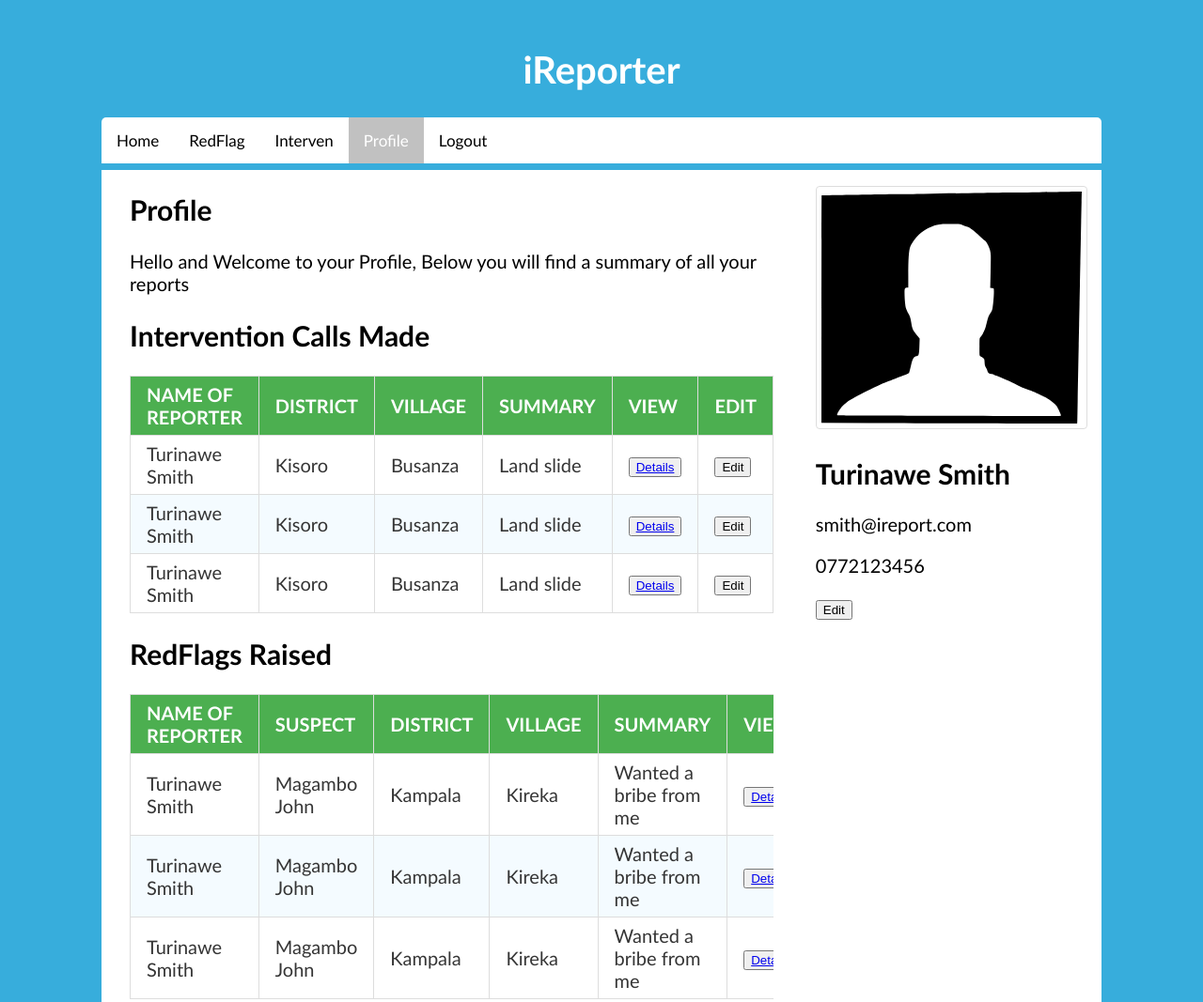
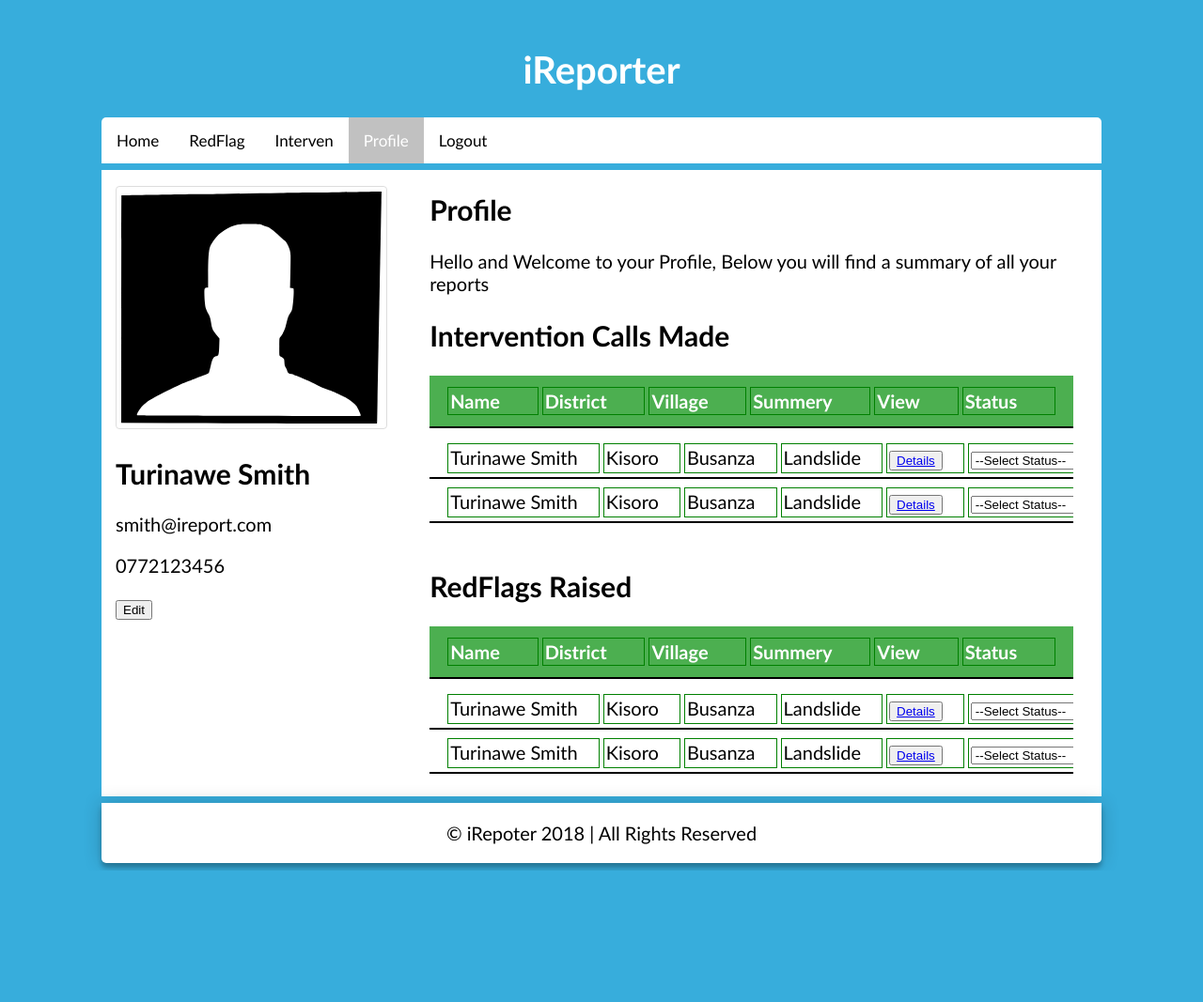
Before and after one commit to JamesMudidi/iReporter, a plain HTML site: page profile.html in a window 1280 px wide. Shown: the top 1067 px of the page at 94% size. After the commit the page ends 927 px from the top, so only its background shows below. Drawn offline with Linux system fonts and the light colour scheme.

Commit message:
Updated table responsiveness

```diff
--- a/css/main.css
+++ b/css/main.css
@@ -64,7 +64,7 @@ body {
 	padding: 0 1em;
 }
   .main {
-	width: 80%;
+	width: 100%;
     padding: 0 15px 0 15px;
   }
   .right {
@@ -294,101 +294,124 @@ img:hover {
 /*
  * Define the widths: play around with these to get a best fit.
  */
-@margin: 30px;
+
+@margin: 15px;
 @text-width: 180px;
-@num-width: 80px;
+@num-width: 180px;
 
 /*
  * Basic styles, good for a large display. Everything fits in
  * one row, no wrapping. All text based cells grow equally.
  */
 
-// Main container: initialize the flex, direction is row, no wrapping. width 100%
 .table-row {
-    display: flex;          display: -webkit-flex;
-    flex-direction: row;    -webkit-flex-direction: row;
-    flex-wrap: no-wrap;     -webkit-flex-wrap: no-wrap;
-    width: 100%;
-    padding-left: 15px;
-    padding-right: 15px;
+  display: flex;
+  display: -webkit-flex;
+  flex-direction: row;
+  -webkit-flex-direction: row;
+  flex-wrap: no-wrap;
+  -webkit-flex-wrap: no-wrap;
+  width: 100%;
+  padding-left: 15px;
+  padding-right: 15px;
 }
-
-// Wrappers around cells and other wrappers: flex, row
 .wrapper {
-  display: flex;           display: -webkit-flex;
-  flex-direction: row;     -webkit-flex-direction: row;
-  flex-grow: 0;            -webkit-flex-grow: 0;
+  display: flex;
+  display: -webkit-flex;
+  flex-direction: row;
+  -webkit-flex-direction: row;
+  flex-grow: 0;
+  -webkit-flex-grow: 0;
 }
-
-// Text cells and wrappers: grow equally when there is extra space
-.text-4, .text-2, .text {
-  flex-grow: 1;           -webkit-flex-grow: 1;
+.text-4,
+.text-2,
+.text {
+  flex-grow: 1;
+  -webkit-flex-grow: 1;
 }
-
-// Text cells: truncate and show ellipsis when not enough space
+.num-4,
+.num-2,
+.num {
+  flex-grow: 1;
+  -webkit-flex-grow: 1;
+}
 .text {
   overflow: hidden;
   white-space: nowrap;
   text-overflow: ellipsis;
   padding-right: 20px;
 }
-
-// Fix the minimum width of the leaf level cells
+.num {
+  overflow: hidden;
+  white-space: nowrap;
+  text-overflow: ellipsis;
+  padding-right: 20px;
+}
 .text {
-  width: @text-width;
+  width: 50%;
 }
-
 .num {
-  width: @num-width;
-  text-align: right;
+  width: 50%;
 }
-
 /*
  * Media queries: optimize for different screen widths.
  */
-
-// convenience mixin for setting wrapper styles vertical
-.vertical() {
-  // Let the wrapper flex vertically, so we get 2 rows
-  flex-direction: column;     -webkit-flex-direction: column;
-  // can't have the children grow, since this means vertical growth
-  div {
-    flex-grow: 0;  -webkit-flex-grow: 0;
-    // but let them grow horizontally, 100% to fill the wrapper
+@media all and (max-width: 1100px) {
+  .text-4,
+  .num-4 {
+    flex-direction: column;
+    -webkit-flex-direction: column;
+  }
+  .text-4 div,
+  .num-4 div {
+    flex-grow: 0;
+    -webkit-flex-grow: 0;
     width: 100%;
   }
+  .text-4 {
+    width: 100%;
+  }
+  .num-4 {
+    width: 100%;
+  }
+    .num {
+    text-align: right;
+  }
+
 }
+@media all and (max-width: 580px) {
+  .text-4,
+  .num-4 {
+    flex-direction: column;
+    -webkit-flex-direction: column;
+  }
+  .text-4 div,
+  .num-4 div {
+    flex-grow: 0;
+    -webkit-flex-grow: 0;
+    width: 100%;
+  }
+  .text-4 {
+    width: 100%;
+  }
+  .num-4 {
+    width: 100%;
+  }
+    .num {
+    text-align: right;
+  }
 
-// First break: when one row does not fit, make it 2 rows
-@media all and (max-width: (@margin*2 + @text-width*4 + @num-width*4)) {
-  // inner wrappers vertical
-  .text-2, .num-2 {
-    .vertical();
+}
+@media all and (max-width: 320px) {
+  .table-row {
+    flex-direction: column;
+    -webkit-flex-direction: column;
   }
-  // fix the widths of the inner level wrappers, else they take
-  // children's natural size
-  .text-2 { width: @text-width; }
-  .num-2  { width: @num-width;  }
-}
-
-// Second break: when two rows is not enough, make it four
-@media all and (max-width: (@margin*2 + @text-width*2 + @num-width*2)) {
-  // Outer wrappers also vertical
-  .text-4, .num-4 {
-    .vertical();
+  .table-row div {
+    flex-grow: 0;
+    -webkit-flex-grow: 0;
+    width: 100%;
   }
-  // fix widths
-  .text-4 { width: @text-width; }
-  .num-4  { width: @num-width;  }
-}
-
-// Final: collapse all of them into one single column
-@media all and (max-width: (@margin*2 + @text-width + @num-width)) {
-  // wrap the main row container
-  .table-row {
-    .vertical();
-  }
-  // force the num cells to left-align to look better
   .num {
     text-align: left;
   }
@@ -402,19 +425,19 @@ body {
 }
 
 .table-row {
-  border-bottom: 2px solid #e0e0e0;
+  border-bottom: 2px solid #000;
   border-collapse: collapse;
   padding-top: 5px;
 }
 
 .table-row.header {
-  background-color: #FFEEDB;
+  background-color: #4CAF50;
   font-weight: bold;
   padding-top: 8px;
   padding-bottom: 8px;
 }
 /* Some borders to show the behaviour. Uncomment to see it in action */
-/*
+
 .text-2, .num-2 {
   border: 1px solid green;
   padding: 2px;
@@ -422,10 +445,9 @@ body {
 }
 
 .text-4, .num-4 {
-  border: 1px solid red;
+  border: 1px #ddd;
   margin: 2px;
 }
-*/
 
 .footer {
 	background-color: #fff;
--- a/profile.html
+++ b/profile.html
@@ -24,96 +24,6 @@
 	</div>
 
 	<div class="page">
-		<div class="main">
-			<h2>Profile</h2>
-			<p>Hello and Welcome to your Profile, Below you will find a summary of all your reports</p>
-			<h2>Intervention Calls Made</h2>
-			<div style="overflow-x:auto;">
-				<table>
-					<tr>
-						<th>Name of Reporter</th>
-						<th>District</th>
-						<th>Village</th>
-						<th>Summary</th>
-						<th>View</th>
-						<th>Edit</th>
-						<th>Delete</th>
-					</tr>
-					<tr>
-						<td>Turinawe Smith</td>
-						<td>Kisoro</td>
-						<td>Busanza</td>
-						<td>Land slide</td>
-						<td><button><a href="details.html">Details</a></button></td>
-						<td><button>Edit</button></td>
-						<td><button>Delete</button></td>
-					</tr>
-					<tr>
-						<td>Turinawe Smith</td>
-						<td>Kisoro</td>
-						<td>Busanza</td>
-						<td>Land slide</td>
-						<td><button><a href="details.html">Details</a></button></td>
-						<td><button>Edit</button></td>
-						<td><button>Delete</button></td>
-					</tr>
-					<tr>
-						<td>Turinawe Smith</td>
-						<td>Kisoro</td>
-						<td>Busanza</td>
-						<td>Land slide</td>
-						<td><button><a href="details.html">Details</a></button></td>
-						<td><button>Edit</button></td>
-						<td><button>Delete</button></td>
-					</tr>
-				</table>
-
-			<h2>RedFlags Raised</h2>
-				<table>
-					<tr>
-						<th>Name of Reporter</th>
-						<th>Suspect</th>
-						<th>District</th>
-						<th>Village</th>
-						<th>Summary</th>
-						<th>View</th>
-						<th>Edit</th>
-						<th>Delete</th>
-					</tr>
-					<tr>
-						<td>Turinawe Smith</td>
-						<td>Magambo John</td>
-						<td>Kampala</td>
-						<td>Kireka</td>
-						<td>Wanted a bribe from me</td>
-						<td><button><a href="redflagdetails.html">Details</a></button></td>
-						<td><button>Edit</button></td>
-						<td><button>Delete</button></td>
-					</tr>
-					<tr>
-						<td>Turinawe Smith</td>
-						<td>Magambo John</td>
-						<td>Kampala</td>
-						<td>Kireka</td>
-						<td>Wanted a bribe from me</td>
-						<td><button><a href="redflagdetails.html">Details</a></button></td>
-						<td><button>Edit</button></td>
-						<td><button>Delete</button></td>
-					</tr>
-					<tr>
-						<td>Turinawe Smith</td>
-						<td>Magambo John</td>
-						<td>Kampala</td>
-						<td>Kireka</td>
-						<td>Wanted a bribe from me</td>
-						<td><button><a href="redflagdetails.html">Details</a></button></td>
-						<td><button>Edit</button></td>
-						<td><button>Delete</button></td>
-					</tr>
-				</table>
-			</div>
-			<br>
-		</div>
 
 		<div class="right">
 			<img src="images/avater.svg" style="width:100%" scr="/images/avater.svg">
@@ -121,6 +31,190 @@
 			<p>smith@ireport.com</p>
 			<p>0772123456</p>
 			<button>Edit</button>
+		</div>
+
+		<div class="main">
+			<h2>Profile</h2>
+			<p>Hello and Welcome to your Profile, Below you will find a summary of all your reports</p>
+			<h2>Intervention Calls Made</h2>
+			<div style="overflow-x:auto;">
+				<div class="container-fluid">
+					<div class="table-row header">
+						<div class="wrapper text-4">
+							<div class="wrapper text-2">
+								<div class="text">Name</div>
+							</div>
+							<div class="wrapper text-2">
+								<div class="text">District</div>
+							</div>
+							<div class="wrapper text-2">
+								<div class="text">Village</div>
+							</div>
+							<div class="wrapper num-2">
+								<div class="num">Summery</div>
+							</div>
+							<div class="wrapper num-2">
+								<div class="num">View</div>
+							</div>
+							<div class="wrapper num-2">
+								<div class="num">Status</div>
+							</div>
+						</div>
+					</div>
+					<div class="table-row">
+						<div class="wrapper text-4">
+							<div class="wrapper text-2">
+								<div class="text">Turinawe Smith</div>
+							</div>
+							<div class="wrapper text-2">
+								<div class="text">Kisoro</div>
+							</div>
+							<div class="wrapper text-2">
+								<div class="text">Busanza</div>
+							</div>
+								<div class="wrapper num-2">
+									<div class="num">Landslide</div>
+								</div>
+								<div class="wrapper num-2">
+									<div class="num">
+										<button><a href="detailsadmin.html">Details</a></button>
+									</div>
+								</div>
+								<div class="wrapper num-2">
+									<div class="num">
+										<select>
+											<option>--Select Status--</option>
+											<option>Under Investigation</option>
+											<option>Rejected</option>
+											<option>Resolved</option>
+										</select>
+									</div>
+								</div>
+							</div>
+						</div>
+					<div class="table-row">
+						<div class="wrapper text-4">
+							<div class="wrapper text-2">
+								<div class="text">Turinawe Smith</div>
+							</div>
+							<div class="wrapper text-2">
+								<div class="text">Kisoro</div>
+							</div>
+							<div class="wrapper text-2">
+								<div class="text">Busanza</div>
+							</div>
+								<div class="wrapper num-2">
+									<div class="num">Landslide</div>
+								</div>
+								<div class="wrapper num-2">
+									<div class="num">
+										<button><a href="detailsadmin.html">Details</a></button>
+									</div>
+								</div>
+								<div class="wrapper num-2">
+									<div class="num">
+										<select>
+											<option>--Select Status--</option>
+											<option>Under Investigation</option>
+											<option>Rejected</option>
+											<option>Resolved</option>
+										</select>
+									</div>
+								</div>
+							</div>
+						</div>
+					</div>
+			<br>
+
+			<h2>RedFlags Raised</h2>
+				<div class="container-fluid">
+					<div class="table-row header">
+						<div class="wrapper text-4">
+							<div class="wrapper text-2">
+								<div class="text">Name</div>
+							</div>
+							<div class="wrapper text-2">
+								<div class="text">District</div>
+							</div>
+							<div class="wrapper text-2">
+								<div class="text">Village</div>
+							</div>
+							<div class="wrapper num-2">
+								<div class="num">Summery</div>
+							</div>
+							<div class="wrapper num-2">
+								<div class="num">View</div>
+							</div>
+							<div class="wrapper num-2">
+								<div class="num">Status</div>
+							</div>
+						</div>
+					</div>
+					<div class="table-row">
+						<div class="wrapper text-4">
+							<div class="wrapper text-2">
+								<div class="text">Turinawe Smith</div>
+							</div>
+							<div class="wrapper text-2">
+								<div class="text">Kisoro</div>
+							</div>
+							<div class="wrapper text-2">
+								<div class="text">Busanza</div>
+							</div>
+								<div class="wrapper num-2">
+									<div class="num">Landslide</div>
+								</div>
+								<div class="wrapper num-2">
+									<div class="num">
+										<button><a href="detailsadmin.html">Details</a></button>
+									</div>
+								</div>
+								<div class="wrapper num-2">
+									<div class="num">
+										<select>
+											<option>--Select Status--</option>
+											<option>Under Investigation</option>
+											<option>Rejected</option>
+											<option>Resolved</option>
+										</select>
+									</div>
+								</div>
+							</div>
+						</div>
+					<div class="table-row">
+						<div class="wrapper text-4">
+							<div class="wrapper text-2">
+								<div class="text">Turinawe Smith</div>
+							</div>
+							<div class="wrapper text-2">
+								<div class="text">Kisoro</div>
+							</div>
+							<div class="wrapper text-2">
+								<div class="text">Busanza</div>
+							</div>
+								<div class="wrapper num-2">
+									<div class="num">Landslide</div>
+								</div>
+								<div class="wrapper num-2">
+									<div class="num">
+										<button><a href="detailsadmin.html">Details</a></button>
+									</div>
+								</div>
+								<div class="wrapper num-2">
+									<div class="num">
+										<select>
+											<option>--Select Status--</option>
+											<option>Under Investigation</option>
+											<option>Rejected</option>
+											<option>Resolved</option>
+										</select>
+									</div>
+								</div>
+							</div>
+						</div>
+					</div>
+				</div>
+			<br>
 		</div>
 	</div>
 
```
Also changed, not shown: admin.html (+19 -11 lines), interven.html (+57 -39 lines), redflag.html (+57 -43 lines).
